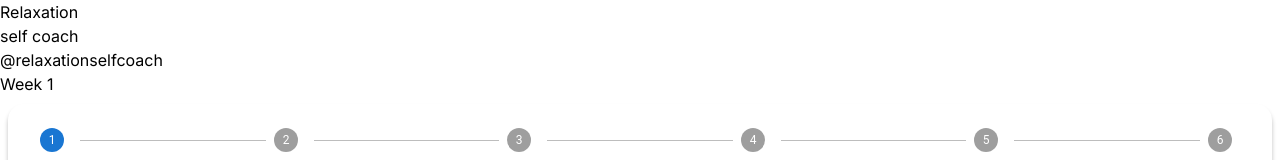
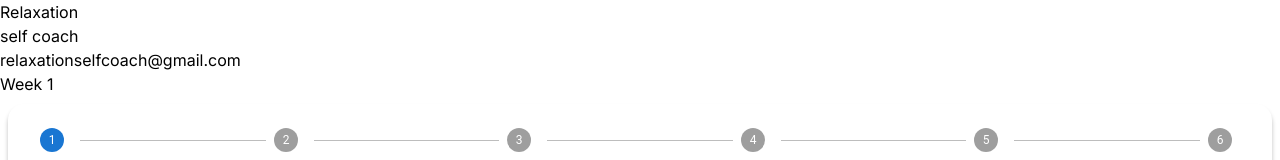
Before and after one commit to Csaba19999/weekly-e-learn, a Next.js app: page /week/1/1 in a window 1280 px wide. Shown: the top 160 px of the page. Built offline with nearby package versions, Linux system fonts and the light colour scheme.

Commit message:
Update week 1

```diff
--- a/app/layout.tsx
+++ b/app/layout.tsx
@@ -24,7 +24,7 @@ export default function RootLayout({
               self coach
             </h1>
             <a href="mailto:relaxationselfcoach@gmail.com">
-              @relaxationselfcoach
+              relaxationselfcoach@gmail.com
             </a>
           </div>
         </div>
--- a/app/week/1/[key]/page.tsx
+++ b/app/week/1/[key]/page.tsx
@@ -24,7 +24,7 @@ const finish = (
       improved! <br />
       <a
         className="text-blue-500 font-normal underline"
-        href="https://docs.google.com/forms/d/1guoUR9B_d6vI3BHOfkWCg6xn0uxKAfrbR9oJg45ZXCQ/edit"
+        href="https://docs.google.com/forms/d/e/1FAIpQLSfpWIP4Rjf8YGibGOU4AI3sXT-T-Qa6O9rc4AbQPlmywiQRpg/viewform?usp=sf_link"
       >
         I share my experience
       </a>
```
